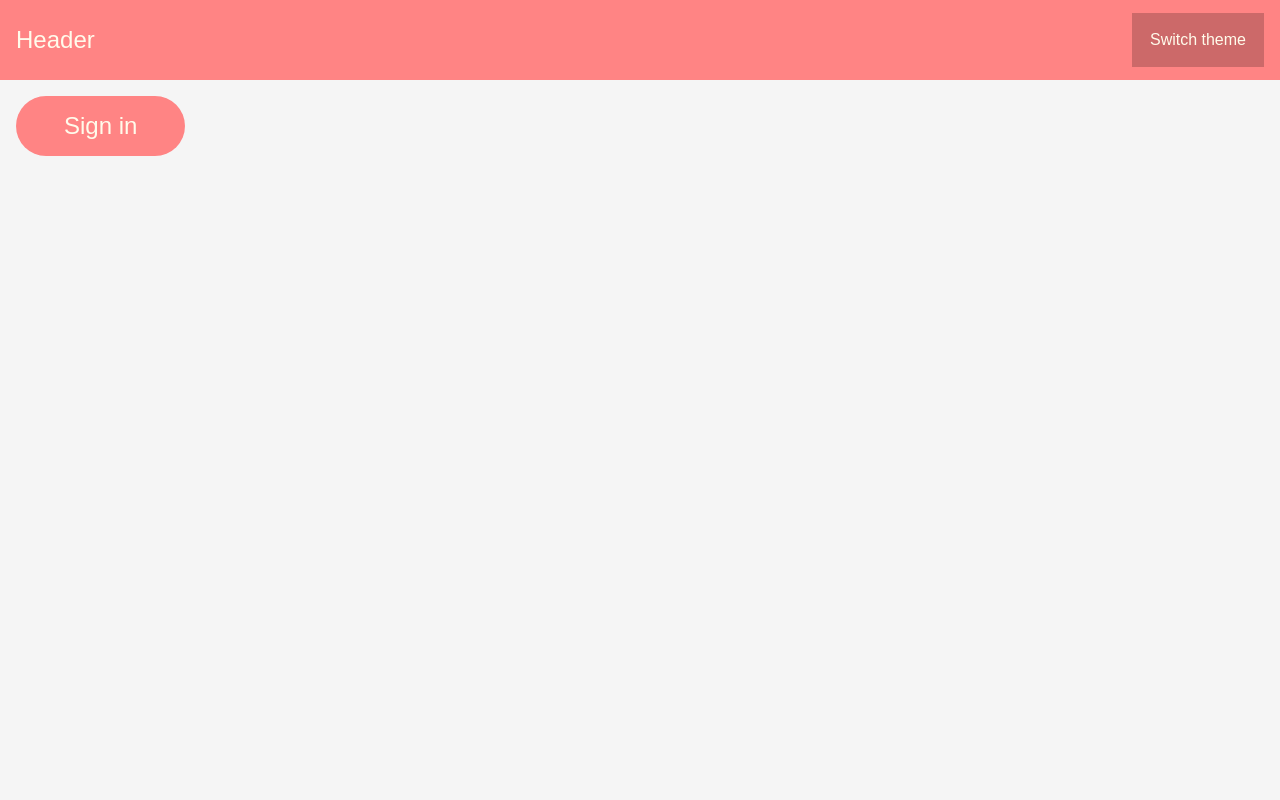
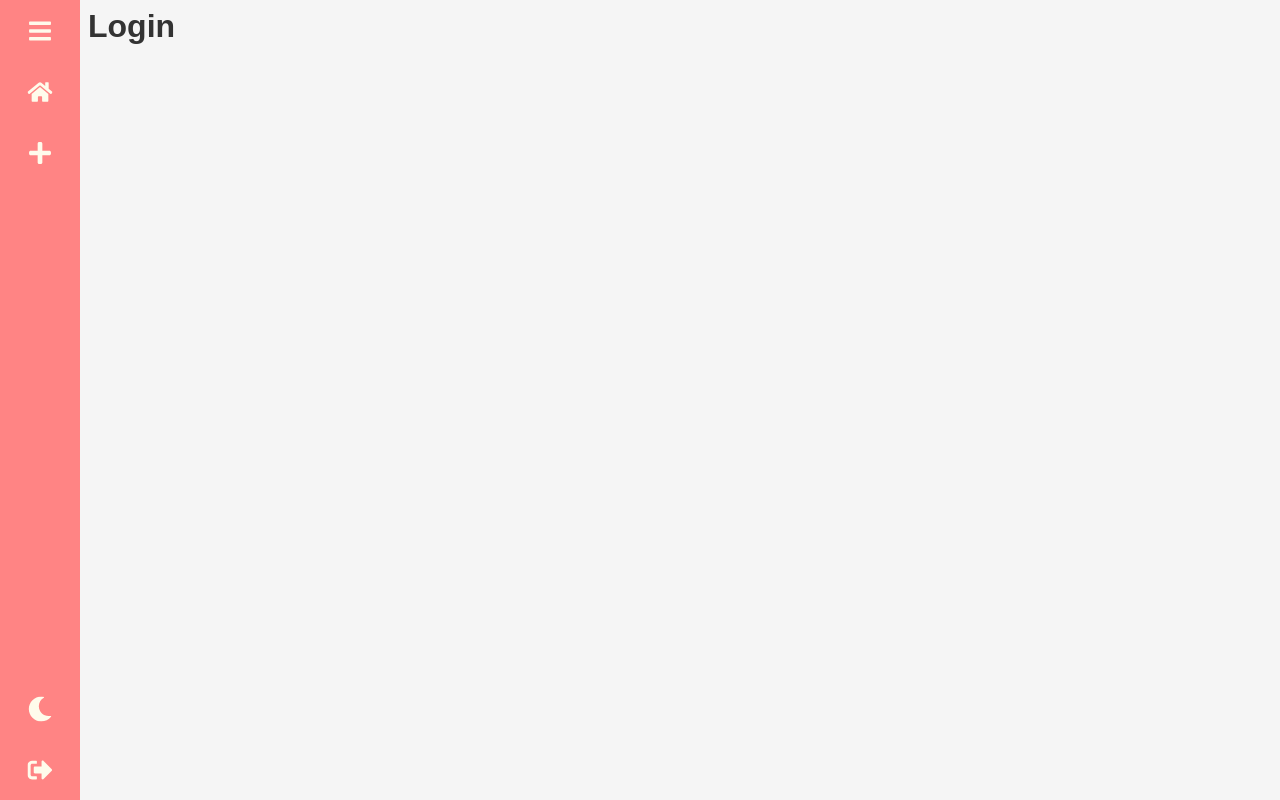
Before and after one commit to cleverpanther/taskmanager, a React (Create React App) app: page / in a window 1280 px wide. Built offline with nearby package versions, Linux system fonts and the light colour scheme.

Commit message:
feat: Add page login with grid layout and sidebar

```diff
--- a/src/App.tsx
+++ b/src/App.tsx
@@ -3,8 +3,7 @@ import { usePersistentState } from "./hooks";
 import { DefaultTheme, ThemeProvider } from "styled-components";
 import { light, dark } from "./styles/themes";
 import GlobalStyles from "./styles/global";
-import Header from "./components/Header";
-import Button from "./components/Button";
+import Login from "./pages/Login";
 
 const App: React.FC = () => {
   const [theme, setTheme] = usePersistentState<DefaultTheme>("theme", light);
@@ -14,13 +13,10 @@ const App: React.FC = () => {
   }
 
   return (
-    <ThemeProvider theme={theme}>
+    <ThemeProvider theme={{ ...theme, toggleTheme }}>
       <GlobalStyles />
 
-      <Header toggleTheme={toggleTheme} />
-      <main style={{ padding: "1rem" }}>
-        <Button>Sign in</Button>
-      </main>
+      <Login />
     </ThemeProvider>
   );
 };
--- a/src/components/Header/index.tsx
+++ /dev/null
@@ -1,44 +0,0 @@
-import React from "react";
-import styled from "styled-components";
-import { shade } from "polished";
-
-const Container = styled.div`
-  display: flex;
-  justify-content: space-between;
-  align-items: center;
-  height: 5rem;
-  padding: ${({ theme }) => theme.spacing.sm};
-  background-color: ${({ theme }) => theme.colors.primary};
-  color: ${({ theme }) => theme.colors.secondary};
-  font-size: ${({ theme }) => theme.fontSize.md};
-`;
-
-const ButtonSwitch = styled.button`
-  padding: ${({ theme }) => theme.spacing.sm};
-  font-size: ${({ theme }) => theme.fontSize.sm};
-  color: ${({ theme }) => theme.colors.secondary};
-  background-color: ${({ theme }) => shade(0.2, theme.colors.primary)};
-  border: 2px solid transparent;
-  transition: all ease 0.3s;
-  :hover {
-    border: 2px solid ${({ theme }) => shade(0.2, theme.colors.primary)};
-    background-color: ${({ theme }) => shade(0.1, theme.colors.primary)};
-  }
-`;
-
-interface IProps {
-  toggleTheme(): void;
-}
-
-const Header: React.FC<IProps> = (props) => {
-  const { toggleTheme } = props;
-
-  return (
-    <Container>
-      <nav>Header</nav>
-      <ButtonSwitch onClick={toggleTheme}>Switch theme</ButtonSwitch>
-    </Container>
-  );
-};
-
-export default Header;
--- /dev/null
+++ b/src/components/layout/GridLayout/index.tsx
@@ -0,0 +1,32 @@
+import React, { ReactNode } from "react";
+import styled from "styled-components";
+import Sidebar from "../Sidebar";
+
+const StyledGridLayout = styled.div`
+  display: flex;
+  width: 100%;
+  height: 100vh;
+
+  > main {
+    flex: 1;
+    width: 100%;
+    padding: 0.5rem;
+    transition: all ease 0.3s;
+    animation: fadeIn 0.5s ease;
+  }
+`;
+
+interface IProps {
+  children: ReactNode;
+}
+
+const BaseLayout: React.FC<IProps> = ({ children }) => {
+  return (
+    <StyledGridLayout>
+      <Sidebar />
+      <main>{children}</main>
+    </StyledGridLayout>
+  );
+};
+
+export default BaseLayout;
--- a/src/styled-components.d.ts
+++ b/src/styled-components.d.ts
@@ -3,6 +3,7 @@ import "styled-components";
 declare module "styled-components" {
   export interface DefaultTheme {
     title: string;
+    toggleTheme?: () => void;
     colors: {
       primary: string;
       secondary: string;
--- a/src/styles/global.ts
+++ b/src/styles/global.ts
@@ -9,8 +9,6 @@ export default createGlobalStyle`
     vertical-align: baseline;
     list-style: none;
     border: 0;
-    -webkit-box-sizing: border-box;
-    -moz-box-sizing: border-box;
     box-sizing: border-box;
     text-decoration: none;
     user-select: none;
@@ -25,5 +23,15 @@ export default createGlobalStyle`
     font-size:16px;
     color:${(props) => props.theme.colors.text};
     font-family: "arial", sans-serif;
+    transition: all ease .2s;
+  }
+
+  @keyframes fadeIn {
+    from {
+      opacity: 0;
+    }
+    to {
+      opacity: 1;
+    }
   }
 `;
```
Also changed, not shown: src/components/layout/BaseLayout/index.tsx (added, +28 -0 lines).
